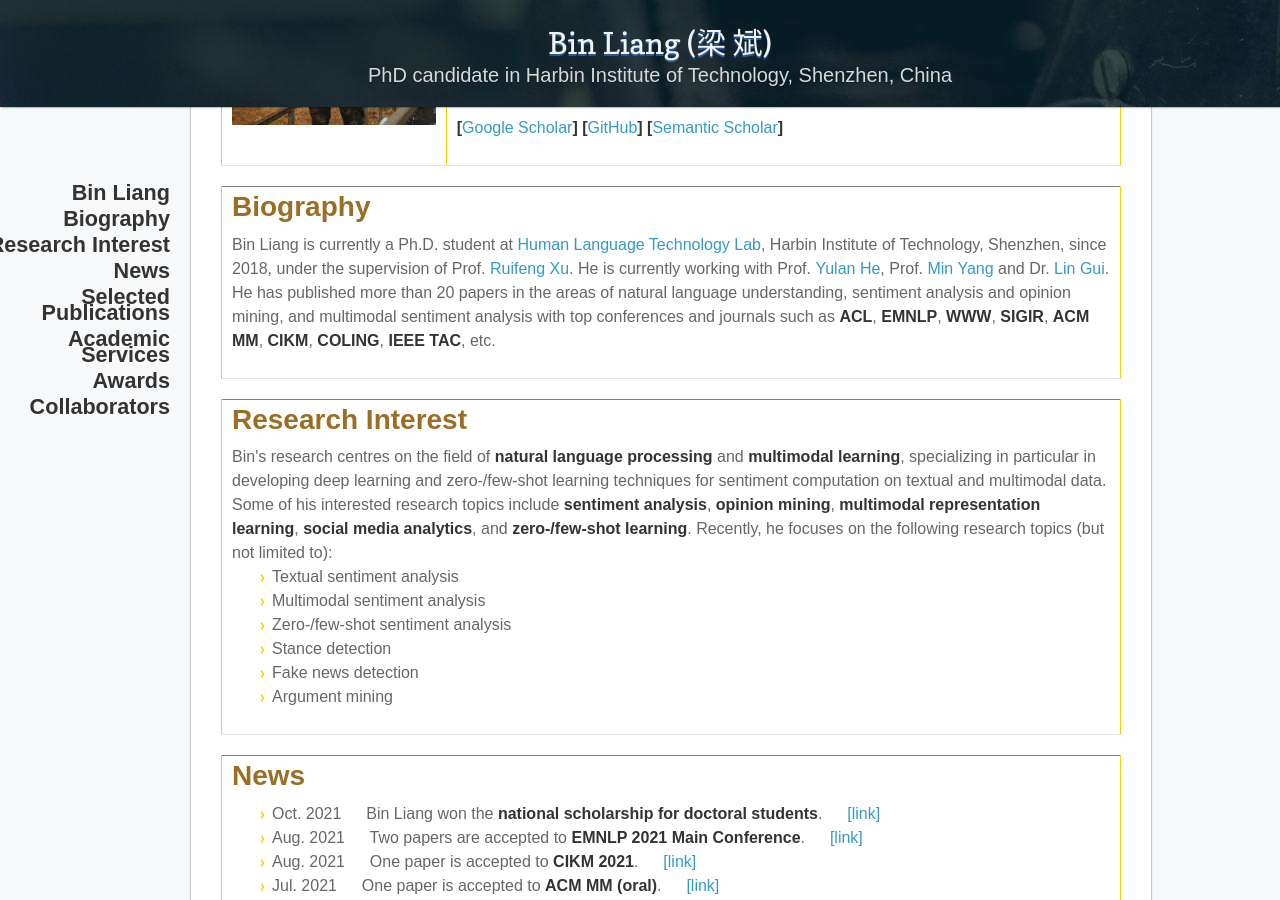
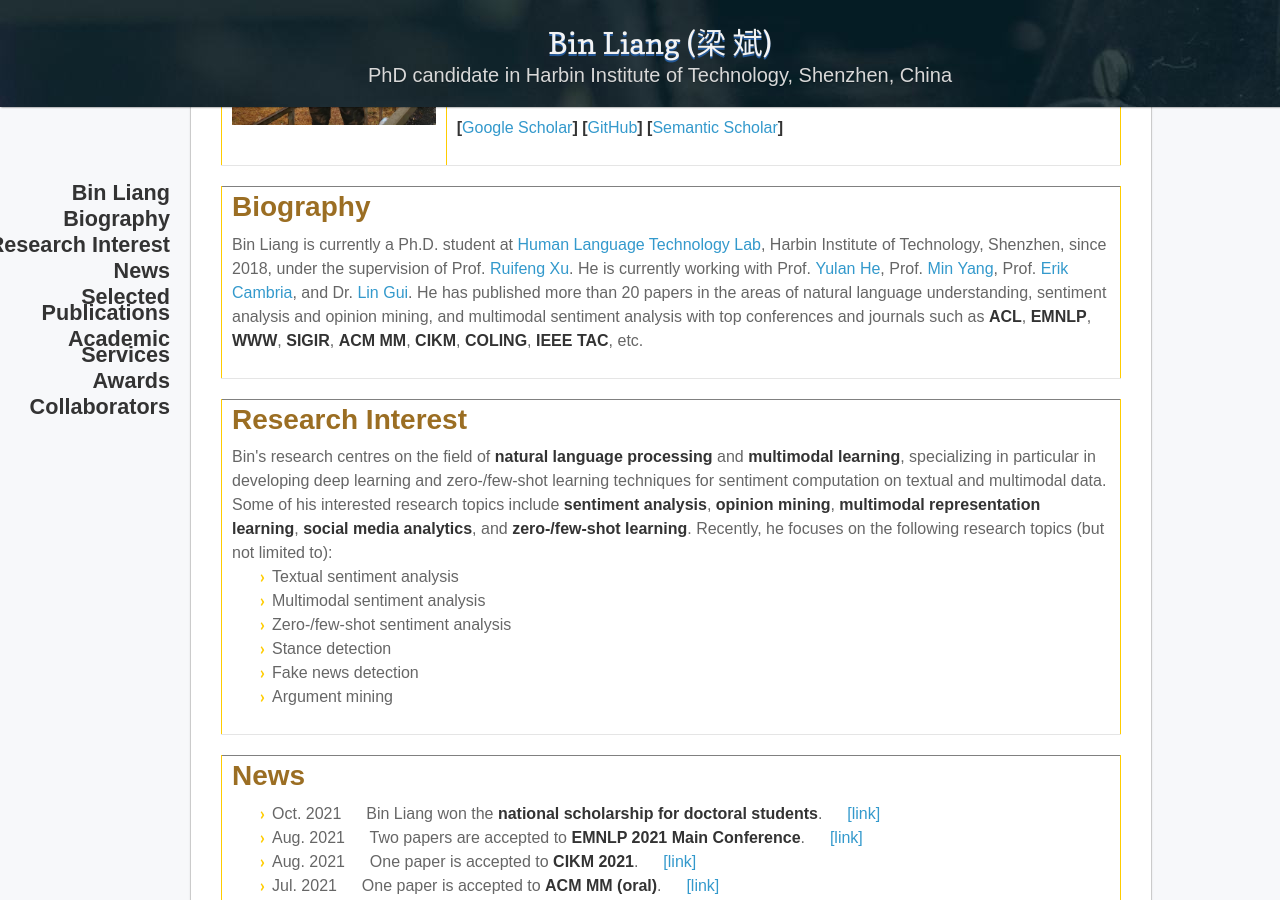
Before and after one commit to BinLiang-NLP/BinLiang-NLP.github.io, a Jekyll site: the page built from index.md, in a window 1280 px wide and 900 px high, scrolled down 311 px. Built offline with Jekyll 4.4.1, drawn with Linux system fonts in a browser that asks for light colours; nearby versions of some CDN libraries; our own code applies the rules of GitHub Pages for plain Markdown files.

Commit message:
Update index.md

```diff
--- a/index.md
+++ b/index.md
@@ -21,7 +21,7 @@
     <td width="100%">
       <h1>Biography</h1>
       <p> Bin Liang is currently a Ph.D. student at <a href="http://www.hitsz-hlt.com/" target="_blank">Human Language Technology Lab</a>, Harbin Institute of Technology, Shenzhen, since 2018, under the supervision of Prof. <a href="http://faculty.hitsz.edu.cn/xuruifeng" target="_blank">Ruifeng Xu</a>. He is currently working with Prof. <a href="https://warwick.ac.uk/fac/sci/dcs/people/yulan_he/" target="_blank">Yulan He</a>,
-          Prof. <a href="https://minyang.me/" target="_blank">Min Yang</a>
+          Prof. <a href="https://minyang.me/" target="_blank">Min Yang</a>, Prof. <a href= "https://sentic.net/erikcambria/" target="_blank">Erik Cambria</a>,
           and Dr. <a href="https://warwick.ac.uk/fac/sci/dcs/people/lin_gui" target="_blank">Lin Gui</a>. He has published more than 20 papers in the areas of natural language understanding, sentiment analysis and opinion mining, and multimodal sentiment analysis with top conferences and journals such as <strong>ACL</strong>, <strong>EMNLP</strong>, <strong>WWW</strong>, <strong>SIGIR</strong>, <strong>ACM MM</strong>, <strong>CIKM</strong>, <strong>COLING</strong>, <strong>IEEE TAC</strong>, etc.</p>
     </td>
   </tr>
```
